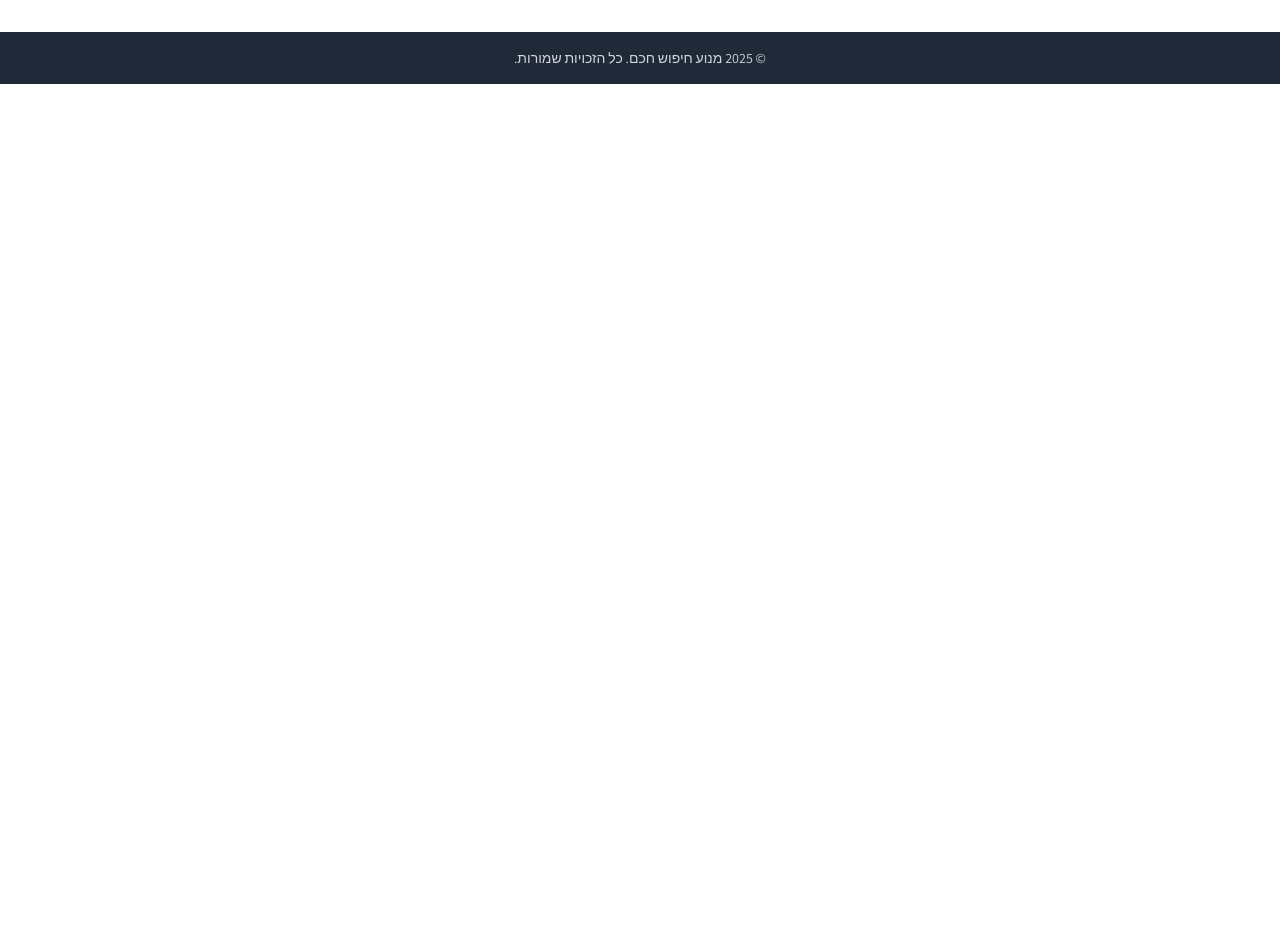
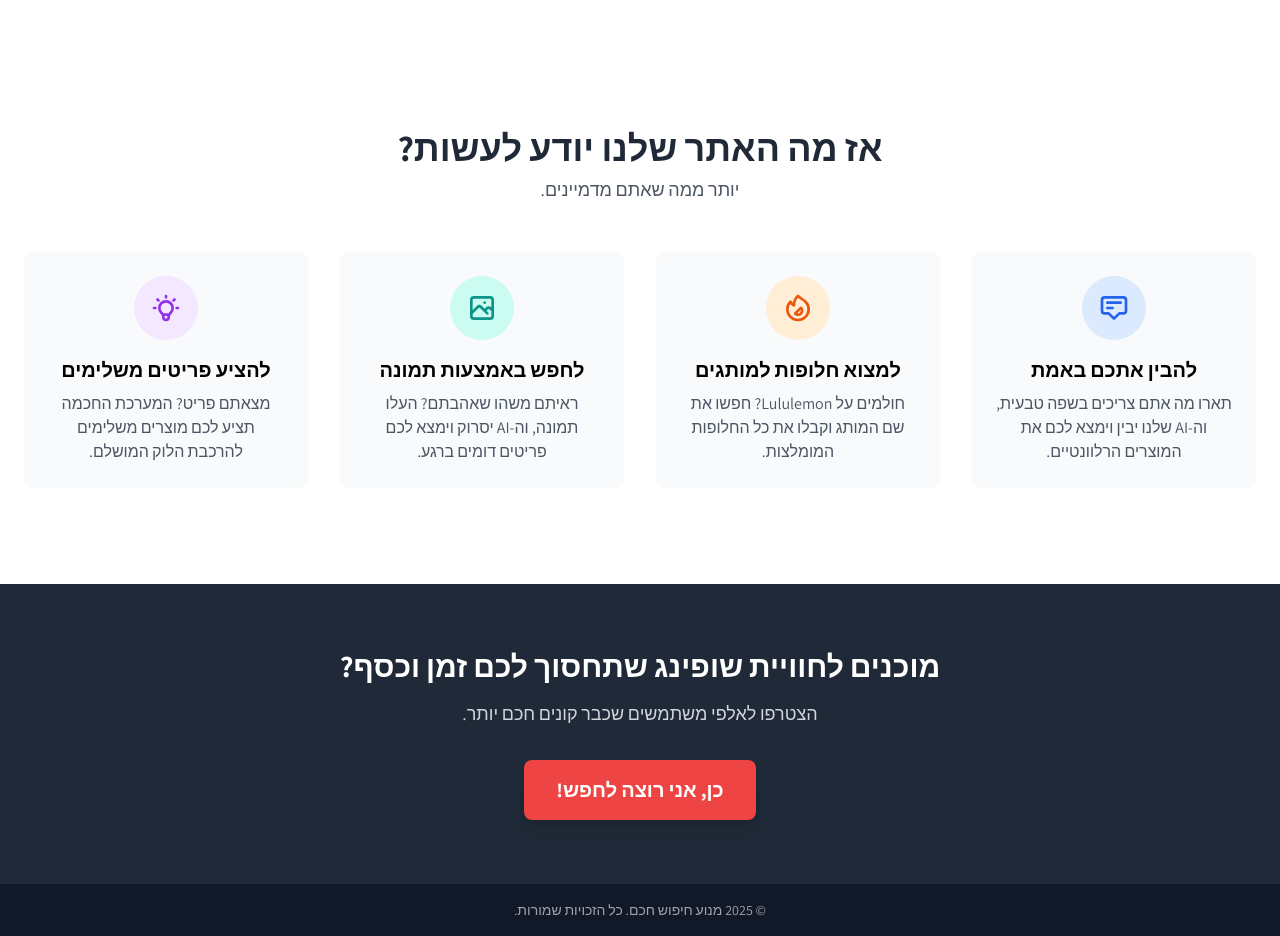
Before and after one commit to fufu2004/aliexpress-search-site, a website: page index.html in a window 1280 px wide. Shown: the part 520-1456 px from the top of the page. Before the commit the page ends 800 px from the top, so only its background shows below. Drawn offline with nearby package versions, Linux system fonts and the light colour scheme.

Commit message:
Update index.html

```diff
--- a/index.html
+++ b/index.html
@@ -55,7 +55,7 @@
                         <svg xmlns="http://www.w3.org/2000/svg" class="h-6 w-6 ml-2" fill="none" viewBox="0 0 24 24" stroke="currentColor"><path stroke-linecap="round" stroke-linejoin="round" stroke-width="2" d="M21 21l-6-6m2-5a7 7 0 11-14 0 7 7 0 0114 0z" /></svg>
                         חפש
                     </button>
-                    <input type="text" id="search-input" placeholder="חולצה אדומה" class="w-full p-3 text-lg bg-transparent border-none focus:ring-0 text-right" style="outline: none;">
+                    <input type="text" id="search-input" placeholder="לדוגמה: חולצה אדומה..." class="w-full p-3 text-lg bg-transparent border-none focus:ring-0 text-right" style="outline: none;">
                 </form>
                 <input type="file" id="image-upload-input" class="hidden" accept="image/*">
             </div>
@@ -63,8 +63,8 @@
     </header>
 
     <!-- Search Results Area -->
-    <main class="container mx-auto px-6 py-8">
-        <div id="results-title" class="text-2xl font-bold mb-4 hidden"></div>
+    <main id="results-main" class="container mx-auto px-6 py-8">
+        <div id="results-title" class="text-2xl font-bold mb-4 text-right hidden"></div>
         <div id="results-area" class="grid grid-cols-2 sm:grid-cols-3 md:grid-cols-4 lg:grid-cols-5 xl:grid-cols-6 gap-4">
              <!-- תוצאות החיפוש יופיעו כאן -->
         </div>
@@ -72,7 +72,48 @@
         <div id="message-container" class="text-center py-10 text-xl text-gray-500 hidden"></div>
     </main>
 
-    <footer class="bg-gray-800 text-gray-300">
+    <!-- Features Section -->
+    <section class="py-16 md:py-24 bg-white">
+        <div class="container mx-auto px-6">
+            <div class="text-center mb-12">
+                <h2 class="text-3xl md:text-4xl font-bold text-gray-800">אז מה האתר שלנו יודע לעשות?</h2>
+                <p class="text-lg text-gray-600 mt-2">יותר ממה שאתם מדמיינים.</p>
+            </div>
+            <div class="grid grid-cols-1 md:grid-cols-2 lg:grid-cols-4 gap-8 text-center">
+                <div class="p-6 bg-gray-50 rounded-lg">
+                    <div class="flex items-center justify-center h-16 w-16 bg-blue-100 text-blue-600 rounded-full mx-auto mb-4"><svg xmlns="http://www.w3.org/2000/svg" class="h-8 w-8" fill="none" viewBox="0 0 24 24" stroke="currentColor"><path stroke-linecap="round" stroke-linejoin="round" stroke-width="2" d="M7 8h10M7 12h4m1 8l-4-4H5a2 2 0 01-2-2V6a2 2 0 012-2h14a2 2 0 012 2v8a2 2 0 01-2 2h-3l-4 4z" /></svg></div>
+                    <h3 class="text-xl font-bold mb-2">להבין אתכם באמת</h3><p class="text-gray-600">תארו מה אתם צריכים בשפה טבעית, וה-AI שלנו יבין וימצא לכם את המוצרים הרלוונטיים.</p>
+                </div>
+                <div class="p-6 bg-gray-50 rounded-lg">
+                    <div class="flex items-center justify-center h-16 w-16 bg-orange-100 text-orange-600 rounded-full mx-auto mb-4"><svg xmlns="http://www.w3.org/2000/svg" class="h-8 w-8" fill="none" viewBox="0 0 24 24" stroke="currentColor"><path stroke-linecap="round" stroke-linejoin="round" stroke-width="2" d="M17.657 18.657A8 8 0 016.343 7.343S7 9 9 10c0-2 .5-5 2.986-7C14 5 16.09 5.777 17.657 7.343A8 8 0 0117.657 18.657z" /><path stroke-linecap="round" stroke-linejoin="round" stroke-width="2" d="M9.879 16.121A3 3 0 1014.12 11.88l-4.242 4.242z" /></svg></div>
+                    <h3 class="text-xl font-bold mb-2">למצוא חלופות למותגים</h3><p class="text-gray-600">חולמים על Lululemon? חפשו את שם המותג וקבלו את כל החלופות המומלצות.</p>
+                </div>
+                <div class="p-6 bg-gray-50 rounded-lg">
+                    <div class="flex items-center justify-center h-16 w-16 bg-teal-100 text-teal-600 rounded-full mx-auto mb-4"><svg xmlns="http://www.w3.org/2000/svg" class="h-8 w-8" fill="none" viewBox="0 0 24 24" stroke="currentColor"><path stroke-linecap="round" stroke-linejoin="round" stroke-width="2" d="M4 16l4.586-4.586a2 2 0 012.828 0L16 16m-2-2l1.586-1.586a2 2 0 012.828 0L20 14m-6-6h.01M6 20h12a2 2 0 002-2V6a2 2 0 00-2-2H6a2 2 0 00-2 2v12a2 2 0 002 2z" /></svg></div>
+                    <h3 class="text-xl font-bold mb-2">לחפש באמצעות תמונה</h3><p class="text-gray-600">ראיתם משהו שאהבתם? העלו תמונה, וה-AI יסרוק וימצא לכם פריטים דומים ברגע.</p>
+                </div>
+                <div class="p-6 bg-gray-50 rounded-lg">
+                    <div class="flex items-center justify-center h-16 w-16 bg-purple-100 text-purple-600 rounded-full mx-auto mb-4"><svg xmlns="http://www.w3.org/2000/svg" class="h-8 w-8" fill="none" viewBox="0 0 24 24" stroke="currentColor"><path stroke-linecap="round" stroke-linejoin="round" stroke-width="2" d="M9.663 17h4.673M12 3v1m6.364 1.636l-.707.707M21 12h-1M4 12H3m3.343-5.657l-.707-.707m2.828 9.9a5 5 0 117.072 0l-.548.547A3.374 3.374 0 0014 18.469V19a2 2 0 11-4 0v-.531c0-.895-.356-1.754-.988-2.386l-.548-.547z" /></svg></div>
+                    <h3 class="text-xl font-bold mb-2">להציע פריטים משלימים</h3><p class="text-gray-600">מצאתם פריט? המערכת החכמה תציע לכם מוצרים משלימים להרכבת הלוק המושלם.</p>
+                </div>
+            </div>
+        </div>
+    </section>
+
+    <!-- Final CTA Section -->
+    <section class="bg-gray-800 text-white">
+        <div class="container mx-auto px-6 py-16 text-center">
+            <h2 class="text-3xl font-bold mb-4">מוכנים לחוויית שופינג שתחסוך לכם זמן וכסף?</h2>
+            <p class="text-gray-300 text-lg mb-8 max-w-2xl mx-auto">
+                הצטרפו לאלפי משתמשים שכבר קונים חכם יותר.
+            </p>
+            <a href="#search-section" class="inline-block bg-red-500 hover:bg-red-600 text-white font-bold py-4 px-8 rounded-lg text-xl transition duration-300 transform hover:scale-105 shadow-lg">
+                כן, אני רוצה לחפש!
+            </a>
+        </div>
+    </section>
+
+    <footer class="bg-gray-900 text-gray-400">
         <div class="container mx-auto px-6 py-4 text-center text-sm">&copy; 2025 מנוע חיפוש חכם. כל הזכויות שמורות.</div>
     </footer>
 
@@ -86,7 +127,6 @@
         const loaderContainer = document.getElementById('loader-container');
         const messageContainer = document.getElementById('message-container');
 
-        // This URL points to your live server on Render
         const PROXY_ENDPOINT = 'https://aliexpress-proxy-whm0.onrender.com/search';
 
         searchForm.addEventListener('submit', (e) => {
@@ -102,7 +142,6 @@
         });
 
         imageUploadInput.addEventListener('change', (e) => {
-            // Placeholder for actual image search logic
             const file = e.target.files[0];
             if (file) {
                 alert(`חיפוש תמונה עדיין בפיתוח. הקובץ שנבחר: ${file.name}`);
```
